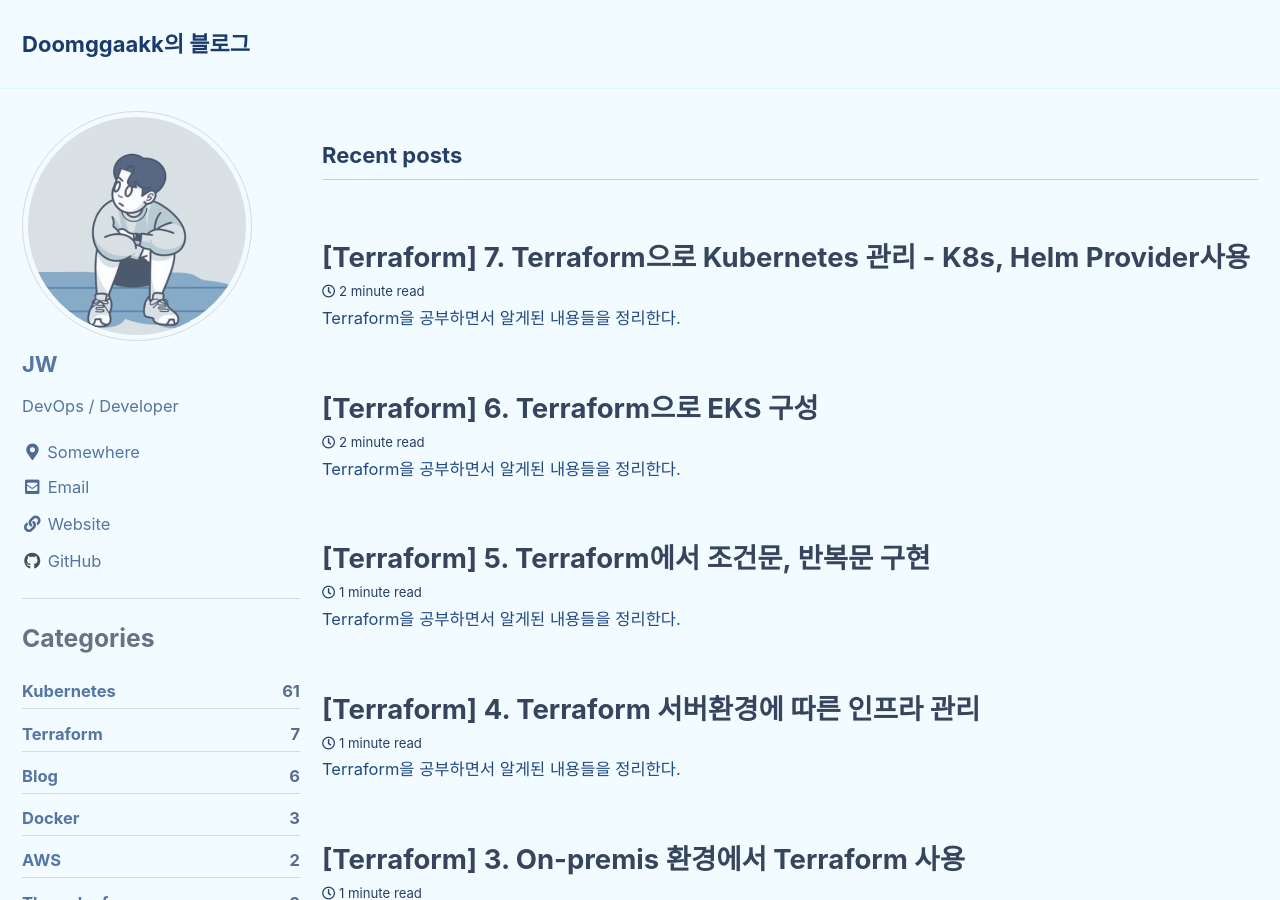
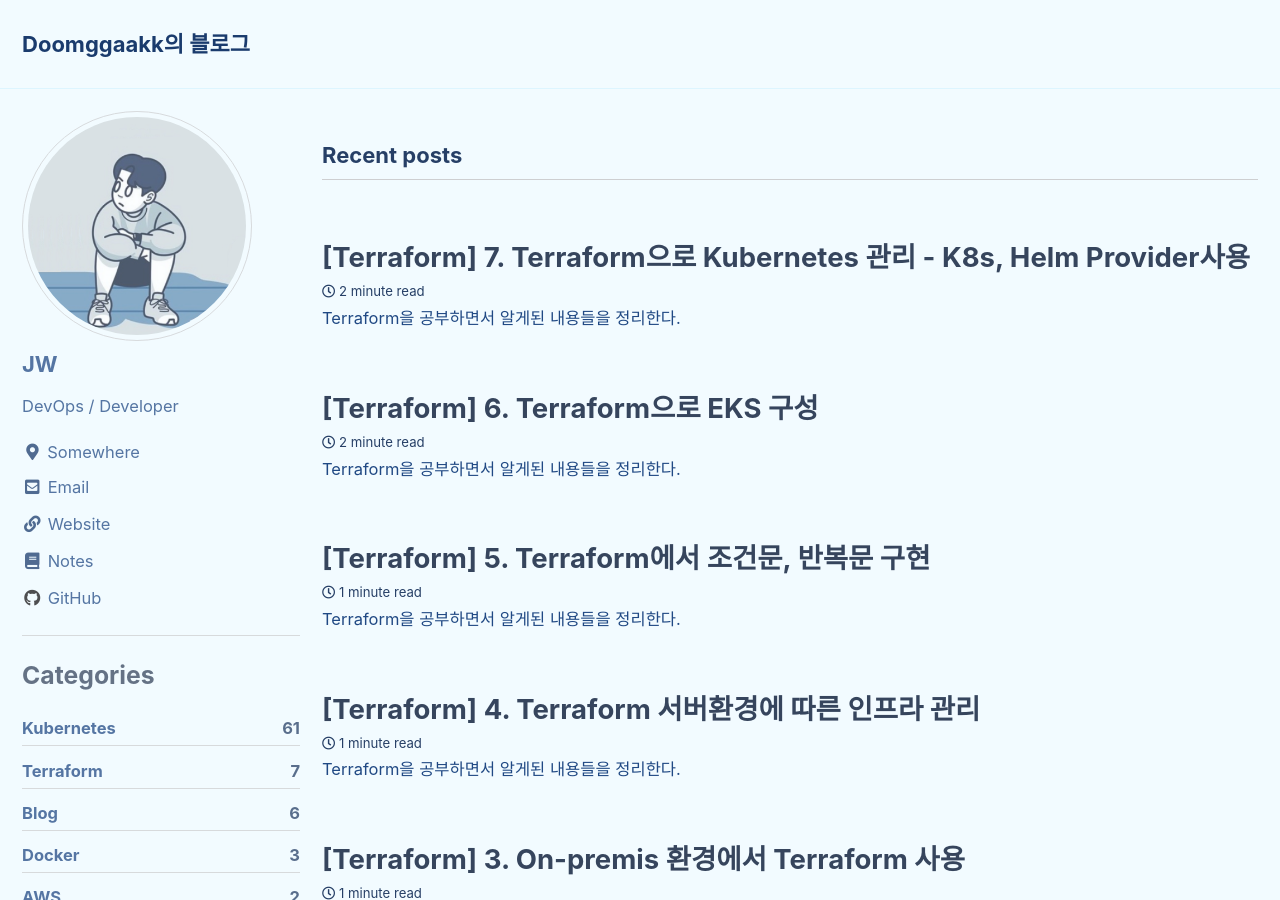
Before and after one commit to doomggakk/doomggakk_blog.github.io, a Jekyll site: the page built from index.html, in a window 1280 px wide and 900 px high. Built offline with Jekyll 4.4.1, drawn with Linux system fonts in a browser that asks for light colours; cached includes are drawn as plain includes; the list of posts is cut into pages by our own code.

Commit message:
Update _config.yml

```diff
--- a/_config.yml
+++ b/_config.yml
@@ -105,7 +105,10 @@
       url:  "mailto:won3756@gmail.com"
     - label: "Website"
       icon: "fas fa-fw fa-link"
-      url: "http://118.67.130.77/"
+      url: "http://app.doomggakk.online/"
+    - label: "Notes"
+      icon: "fas fa-fw fa-book"
+      url: "http://doomggakk.online/"
     - label: "Twitter"
       icon: "fab fa-fw fa-twitter-square"
       # url: "https://twitter.com/"
```
